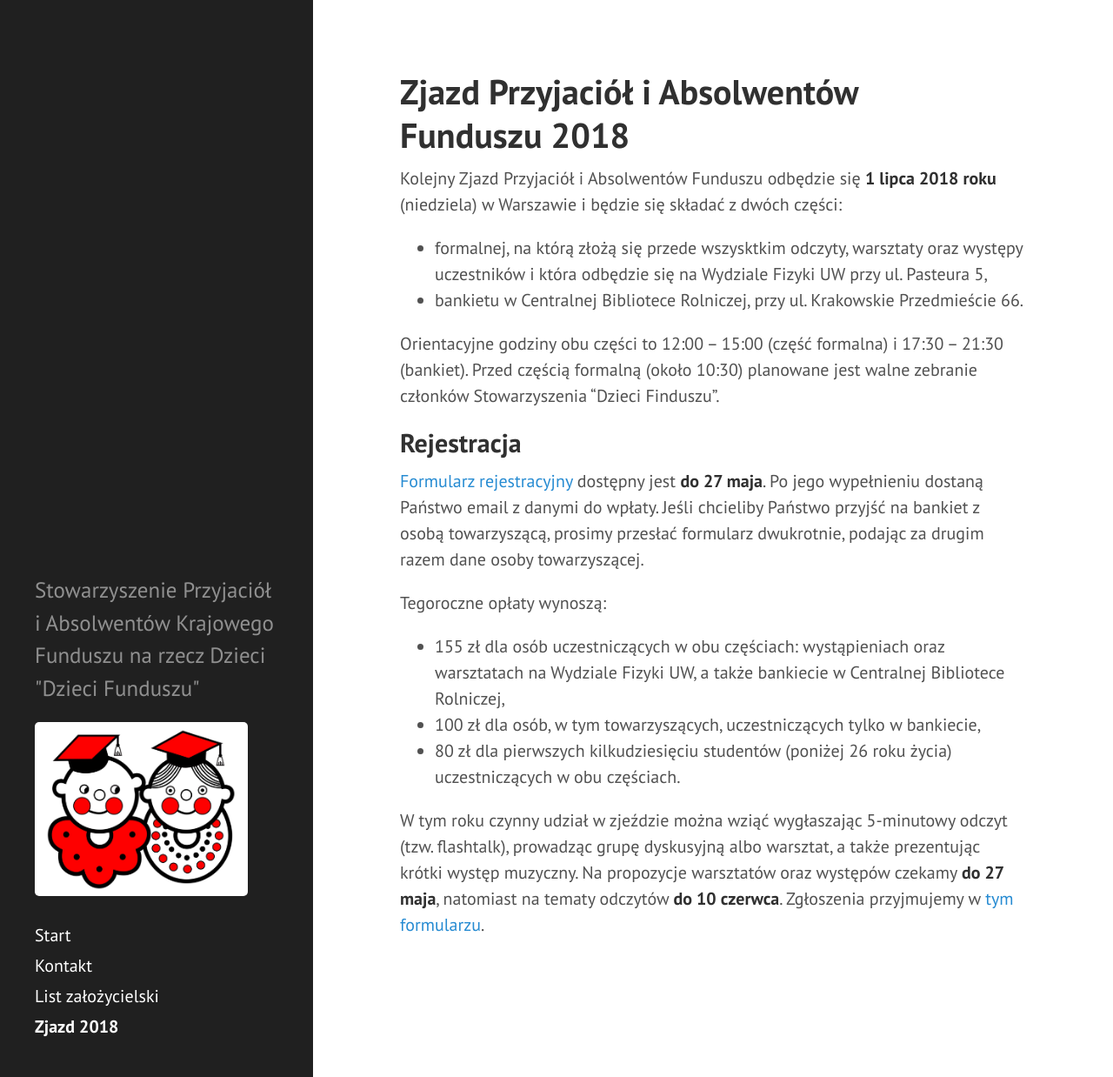
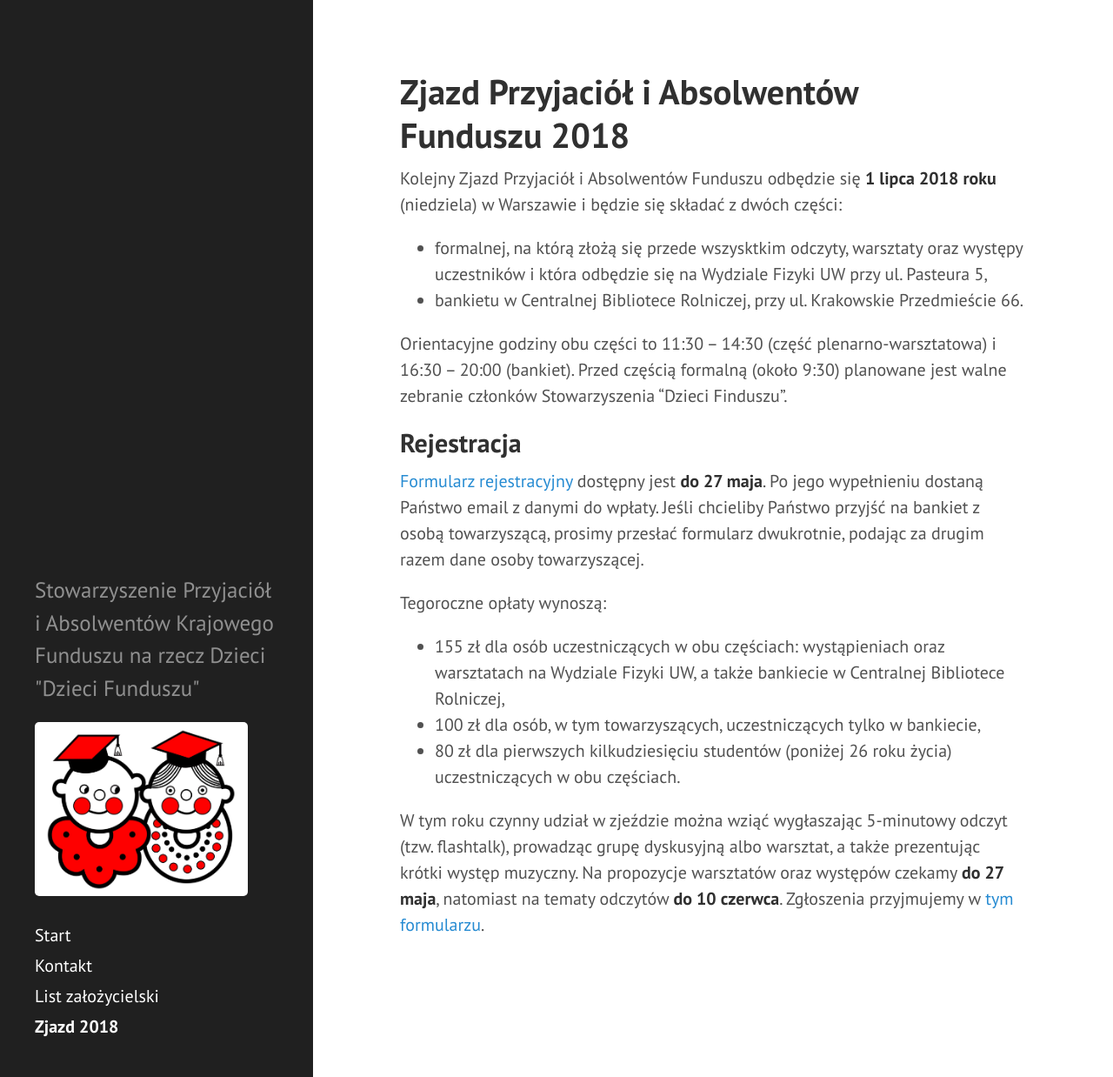
Before and after one commit to machop96/absolwenci-funduszu.github.io, a Jekyll site: the page built from zjazd.md, in a window 1280 px wide and 1238 px high. Shown: the whole window at 87% size. Built offline with Jekyll 4.4.1, drawn with Linux system fonts in a browser that asks for light colours; Markdown is read by kramdown in place of the engine named in the settings.

Commit message:
Nowe godziny.

```diff
--- a/zjazd.md
+++ b/zjazd.md
@@ -8,8 +8,8 @@ Kolejny Zjazd Przyjaciół i Absolwentów Funduszu odbędzie się **1 lipca 2018
 - formalnej, na którą złożą się przede wszysktkim odczyty, warsztaty oraz występy uczestników  i która odbędzie się na Wydziale Fizyki UW przy ul. Pasteura 5,
 - bankietu w Centralnej Bibliotece Rolniczej, przy ul. Krakowskie Przedmieście 66.
 
-Orientacyjne godziny obu części to 12:00 -- 15:00 (część formalna) i 17:30 -- 21:30 (bankiet).
-Przed częścią formalną (około 10:30) planowane jest walne zebranie członków Stowarzyszenia “Dzieci Finduszu”.
+Orientacyjne godziny obu części to 11:30 -- 14:30 (część plenarno-warsztatowa) i 16:30 -- 20:00 (bankiet).
+Przed częścią formalną (około 9:30) planowane jest walne zebranie członków Stowarzyszenia “Dzieci Finduszu”.
 
 ## Rejestracja
 
```
